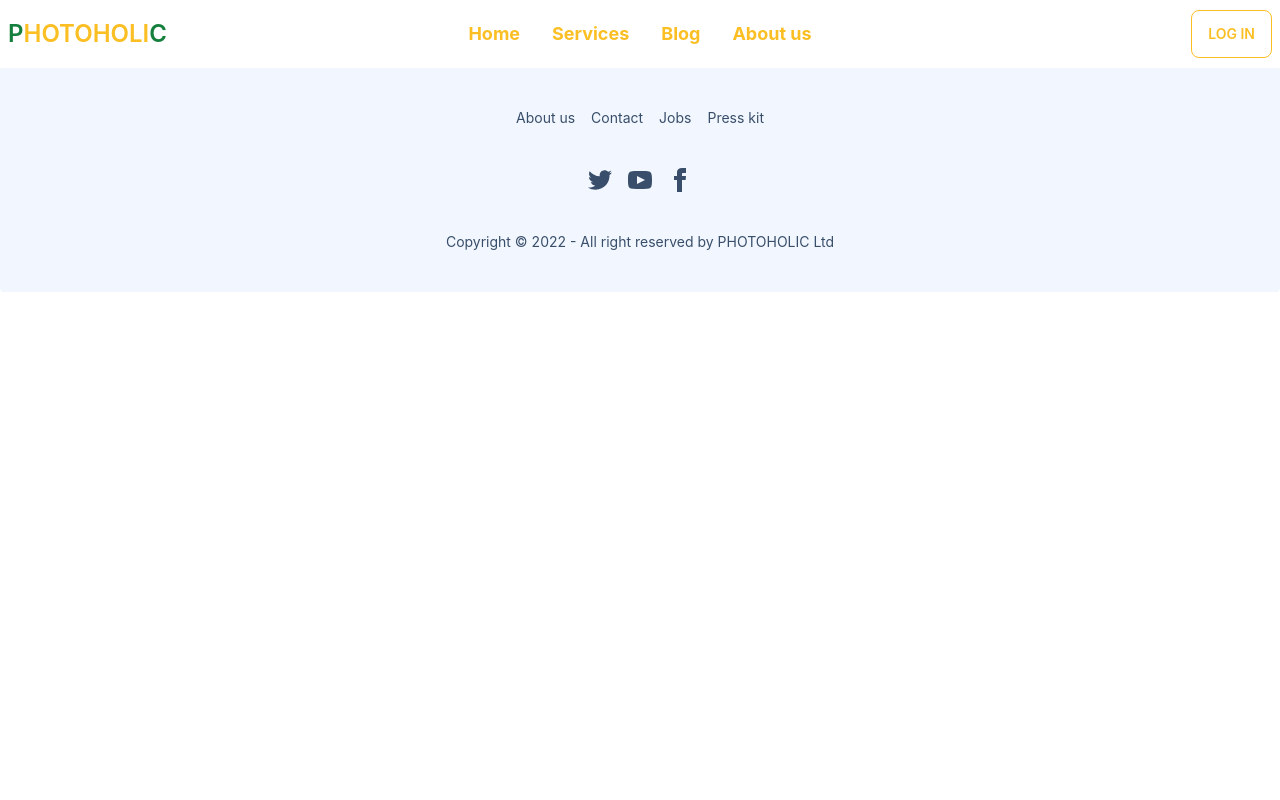
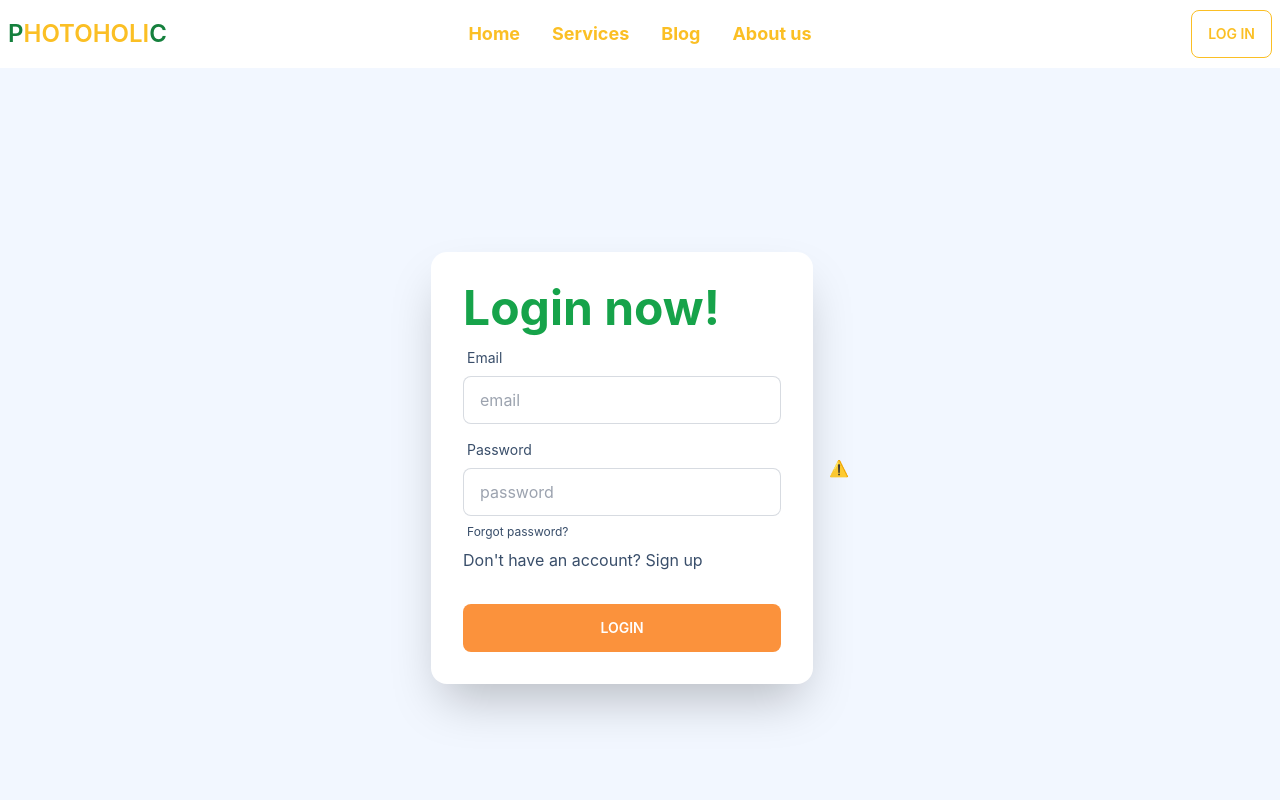
Before and after one commit to JubaStriker/photoholic-client, a React (Create React App) app: page /login in a window 1280 px wide. Shown: the top 800 px of the page. Built offline with nearby package versions, Linux system fonts and the light colour scheme; no server answers.

Commit message:
login page completed

```diff
--- a/package.json
+++ b/package.json
@@ -3,6 +3,7 @@
   "version": "0.1.0",
   "private": true,
   "dependencies": {
+    "@lottiefiles/react-lottie-player": "^3.4.7",
     "@testing-library/jest-dom": "^5.16.5",
     "@testing-library/react": "^13.4.0",
     "@testing-library/user-event": "^13.5.0",
--- a/src/Pages/Login.js
+++ b/src/Pages/Login.js
@@ -1,9 +1,64 @@
+import { Player } from '@lottiefiles/react-lottie-player';
 import React from 'react';
+import { Link } from 'react-router-dom';
 
 const Login = () => {
+
+    const handleOnSubmit = (event) => {
+        event.preventDefault()
+        const form = event.target;
+        const email = form.email.value;
+        const password = form.password.value;
+
+        console.log(email, password);
+
+    }
+
+
+
+
+
+
+
     return (
-        <div>
+        <div className="hero min-h-screen bg-base-200">
+            <div className="hero-content flex-col lg:flex-row-reverse">
+                <div className="text-center lg:text-left">
 
+                    <Player
+                        src='https://assets9.lottiefiles.com/packages/lf20_mjlh3hcy.json'
+                        className="player"
+                        loop
+                        autoplay
+                    />
+                </div>
+                <div className="card flex-shrink-0 w-full max-w-sm shadow-2xl bg-base-100">
+                    <form onSubmit={handleOnSubmit} className="card-body">
+                        <h1 className="text-5xl font-bold text-green-600">Login now!</h1>
+                        <div className="form-control">
+                            <label className="label">
+                                <span className="label-text">Email</span>
+                            </label>
+                            <input type="email" name='email' placeholder="email" className="input input-bordered" />
+                        </div>
+                        <div className="form-control">
+                            <label className="label">
+                                <span className="label-text">Password</span>
+                            </label>
+                            <input type="password" name='password' placeholder="password" className="input input-bordered" />
+                            <label className="label">
+                                <a href="/" className="label-text-alt link link-hover">Forgot password?</a>
+                            </label>
+                            <p>
+                                Don't have an account? <Link to='/signup'>Sign up</Link>
+                            </p>
+                        </div>
+                        <div className="form-control mt-6">
+                            <button type='submit' className="btn text-white border-0 bg-orange-400 hover:bg-orange-500">Login</button>
+                        </div>
+                    </form>
+                </div>
+            </div>
         </div>
     );
 };
--- a/src/Pages/SignUp.js
+++ b/src/Pages/SignUp.js
@@ -0,0 +1,11 @@
+import React from 'react';
+
+const SignUp = () => {
+    return (
+        <div>
+
+        </div>
+    );
+};
+
+export default SignUp;
--- a/src/Routes/Routes.js
+++ b/src/Routes/Routes.js
@@ -7,6 +7,7 @@ import Login from "../Pages/Login";
 import ServiceDetails from "../Pages/ServiceDetails";
 import Services from "../Pages/Services";
 import SignUp from "../Pages/SignUp";
+
 
 export const router = createBrowserRouter([
     {
@@ -44,7 +45,7 @@ export const router = createBrowserRouter([
             element: <Login />
         },
         {
-            path: 'signup',
+            path: '/signup',
             element: <SignUp />
         }
 
```
Also changed, not shown: 1 other file (tests, documents, lock files or other folders).
